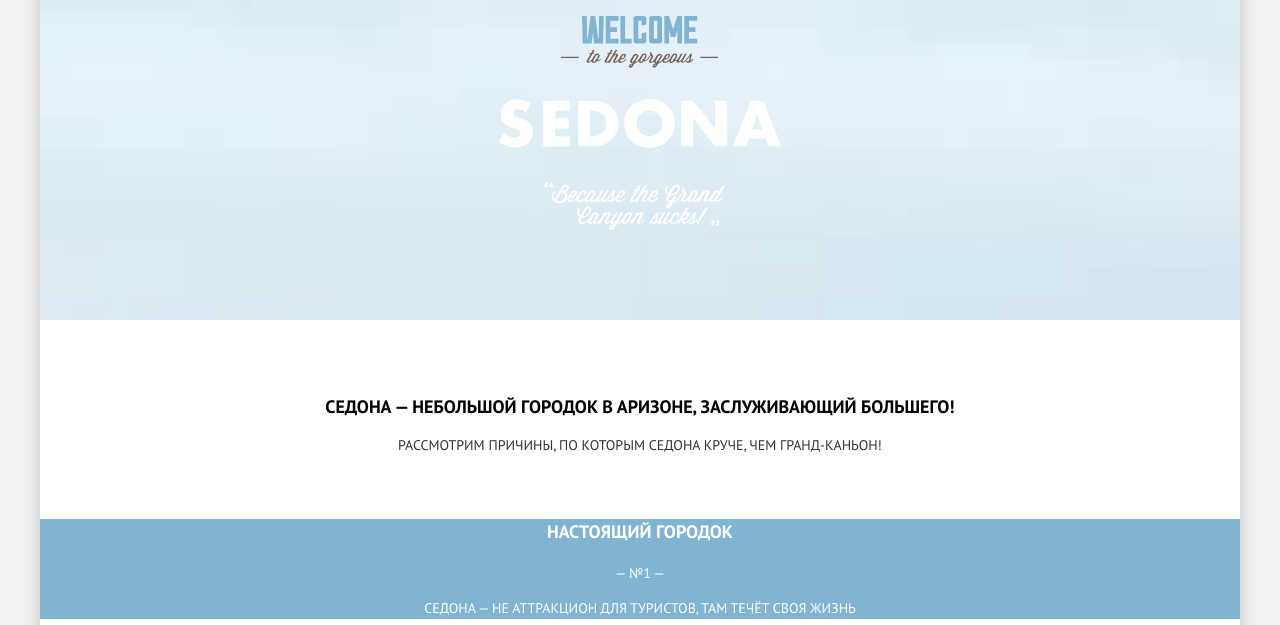
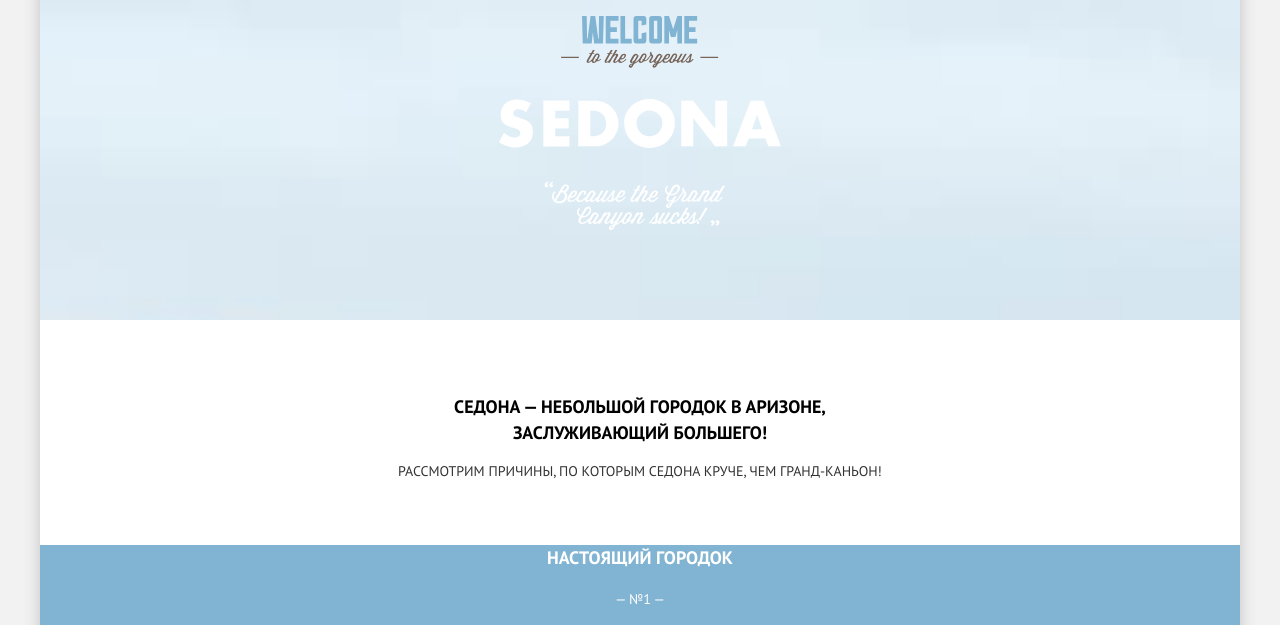
Before and after one commit to htmlacademy-adaptive/2156249-sedona-28, a plain HTML site: page source/index.html in a window 1280 px wide. Shown: the part 118-743 px from the top of the page. Drawn offline with nearby package versions, Linux system fonts and the light colour scheme; files that its build step writes are made by us from their sources.

Commit message:
Начинает стилизовать секцию преимуществ

```diff
--- a/source/sass/base/variables.scss
+++ b/source/sass/base/variables.scss
@@ -1,4 +1,4 @@
 // Вьюпорты
 $tablet-width: 768px;
-$desktop-width: 1280px;
+$desktop-width: 1200px;
 $mobile-width-only:767px;
--- a/source/sass/blocks/advantages.scss
+++ b/source/sass/blocks/advantages.scss
@@ -12,13 +12,19 @@
 
 .advantages__heading {
   margin-bottom: 32px;
+  padding-left: 10%;
+  padding-right: 10%;
 
   @media (min-width: $tablet-width) {
     margin-bottom: 56px;
+    padding-left: 18%;
+    padding-right: 18%;
   }
 
   @media (min-width: $desktop-width) {
     margin-bottom: 45px;
+    padding-left: 29%;
+    padding-right: 29%;
   }
 }
 
```
Also changed, not shown: source/index.html (+2 -1 lines).
